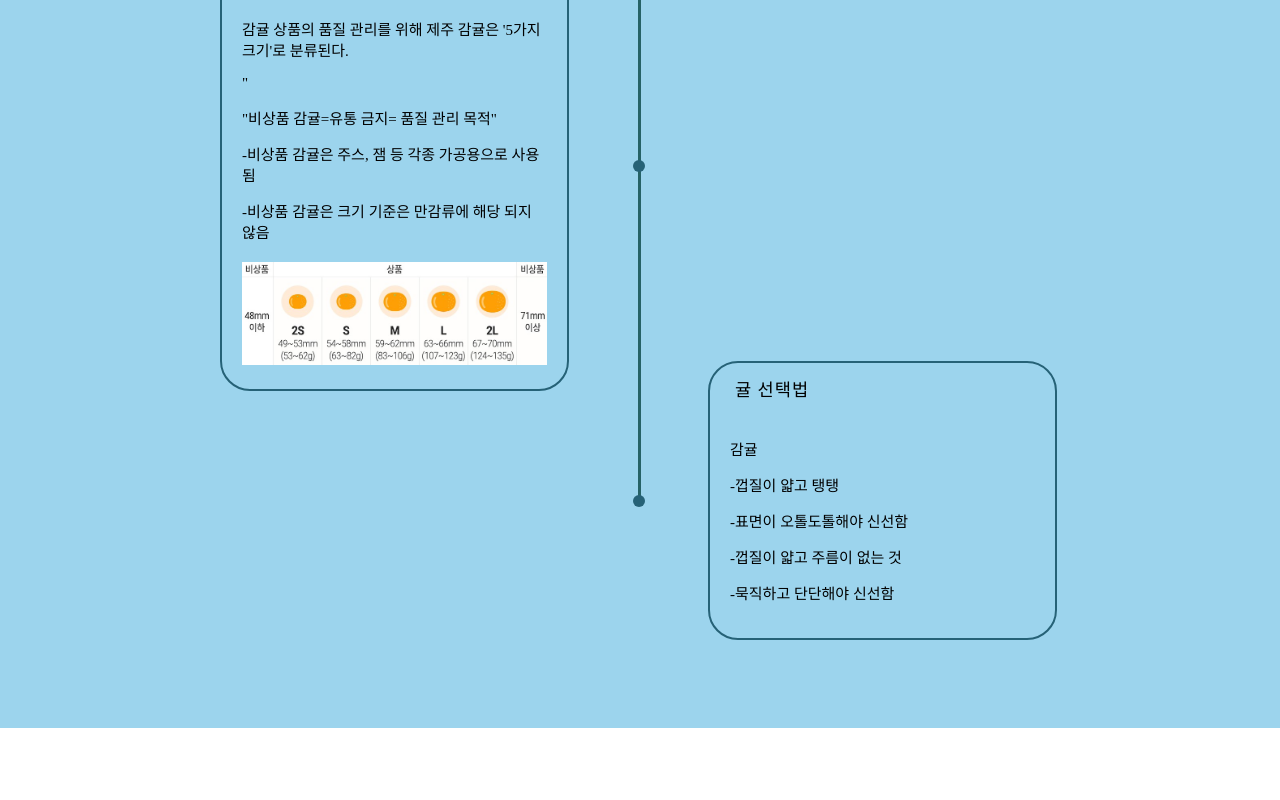
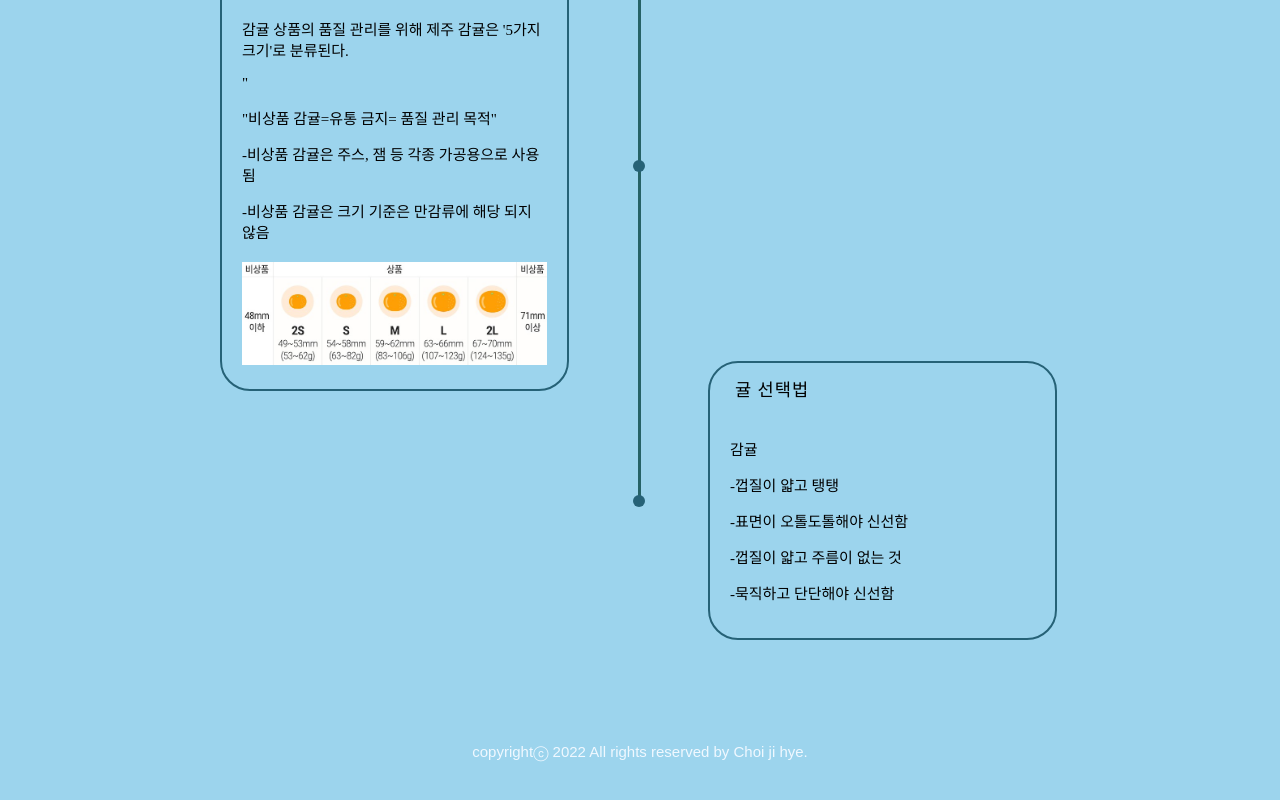
Before and after one commit to choijihey/jeju-orange, a plain HTML site: page history.html in a window 1280 px wide. Shown: the part 3089-3889 px from the top of the page. Before the commit the page ends 3817 px from the top, so only its background shows below. Drawn offline with Linux system fonts and the light colour scheme.

Commit message:
Add files via upload

```diff
--- a/history.html
+++ b/history.html
@@ -10,12 +10,16 @@
 
    <style>
 
+ .p {text-align: center;
+	      color: aliceblue;
+	      font-family: sans-serif;}
+
 body {background-image: url("background.png");
 	  background-repeat: repeat;
       text-align: center;}
 
 #container {width: 1024px;
-            height: 2160px;
+            height: auto;
             margin: auto;}
 
 #bar {width: 1000px;
@@ -354,5 +358,6 @@ body {background-image: url("background.png");
 <br><br><br><br><br><br>
 </div>
 	</div>
+	<p class="p">copyrightⓒ 2022 All rights reserved by Choi ji hye.</p>
 </body>
 </html>
--- a/year.css
+++ b/year.css
@@ -18,7 +18,8 @@ body {padding: 40px;
               float: right;
             margin-right:35px;}
 
-p{color: white;}
+p{color: white;
+  font-family: sans-serif;}
 
 h1 {font-size: 35px;
     color: orange;}
```
Also changed, not shown: index.html (+2 -1 lines), year.html (+1 -0 lines).
